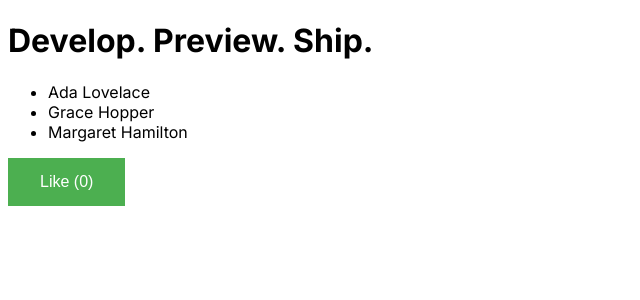
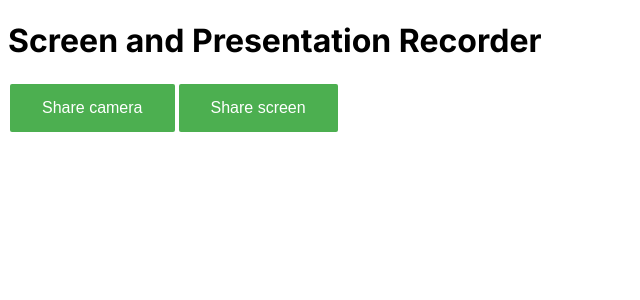
Before and after one commit to ujjwal123123/media-recording, a Next.js app: page / in a window 1280 px wide. Shown: the top 300 px of the page, without its empty margins (0-640 px from the left). Built offline with nearby package versions, Linux system fonts and the light colour scheme.

Commit message:
Add ability to record camera

```diff
--- a/src/app/button.css
+++ b/src/app/button.css
@@ -1,8 +1,10 @@
 Button {
   background-color: #4caf50; /* Green */
   border: none;
+  border-radius: 2px;
   color: white;
   padding: 15px 32px;
+  margin: 2px;
   text-align: center;
   text-decoration: none;
   display: inline-block;
--- a/src/app/button.tsx
+++ /dev/null
@@ -1,13 +0,0 @@
-"use client";
-import { useState } from "react";
-import "./button.css";
-
-export default function Button() {
-  const [likes, setLikes] = useState(0);
-
-  function handleClick() {
-    setLikes(likes + 1);
-  }
-
-  return <button onClick={handleClick}>Like ({likes})</button>;
-}
--- /dev/null
+++ b/src/app/camera_button.tsx
@@ -0,0 +1,77 @@
+"use client";
+import { useState } from "react";
+import "./button.css";
+
+let recordedChunks: Blob[] = [];
+let mediaRecorder: MediaRecorder | null = null;
+let mediaStream: MediaStream | null = null;
+
+enum RecordingState {
+  Ready, // Recording stopped or ready to record
+  RequestingPermission,
+  PermissionDenied,
+  Recording,
+}
+
+export default function Button() {
+  const [recordingState, setRecordingState] = useState(RecordingState.Ready);
+
+  function startRecording() {
+    setRecordingState(RecordingState.RequestingPermission);
+    let displayStream = navigator.mediaDevices.getUserMedia({
+      video: true,
+      audio: true, // TODO: give user option to record audio or not
+    });
+
+    displayStream.catch((error) => {
+      setRecordingState(RecordingState.PermissionDenied);
+      throw error;
+    });
+
+    displayStream.then((stream) => {
+      setRecordingState(RecordingState.Recording);
+      mediaRecorder = new MediaRecorder(stream);
+      mediaRecorder.ondataavailable = (event) => {
+        recordedChunks.push(event.data);
+      };
+      mediaRecorder.onstop = (event) => {
+        const blob = new Blob(recordedChunks, { type: "video/webm" });
+        const videoUrl = URL.createObjectURL(blob);
+
+        const video = document.createElement("video");
+        video.src = videoUrl;
+        video.controls = true;
+        document.body.appendChild(video);
+        video.width = 640;
+
+        console.log("recording stopped");
+      };
+      mediaRecorder.start();
+
+      const video = document.createElement("video");
+      video.srcObject = stream;
+      video.play();
+      video.width = 640;
+      document.body.appendChild(video);
+
+      mediaStream = stream;
+
+      stream.getTracks().forEach((track) => (track.onended = stopRecording));
+    });
+  }
+
+  function stopRecording() {
+    mediaStream?.getTracks().forEach((track) => track.stop());
+    mediaRecorder?.requestData;
+    mediaRecorder?.stop();
+    mediaRecorder = null;
+    mediaStream = null;
+    setRecordingState(RecordingState.Ready);
+  }
+
+  if (recordingState == RecordingState.Ready) {
+    return <button onClick={startRecording}>Share camera</button>;
+  } else {
+    return <button onClick={stopRecording}>Stop sharing camera</button>;
+  }
+}
--- a/src/app/page.tsx
+++ b/src/app/page.tsx
@@ -1,5 +1,6 @@
 // import { useState } from "react";
-import Button from "./button";
+import CameraButton from "./camera_button";
+import ScreenButton from "./screen_button";
 
 function Header({ title }: { title: string }) {
   return <h1>{title ? title : "Default title"}</h1>;
@@ -16,14 +17,12 @@ function Ul({ names }: { names: string[] }) {
 }
 
 export default function HomePage() {
-  const names = ["Ada Lovelace", "Grace Hopper", "Margaret Hamilton"];
-
   return (
     <div>
-      <Header title="Develop. Preview. Ship." />
-      <Ul names={names} />
+      <Header title="Screen and Presentation Recorder" />
 
-      <Button />
+      <CameraButton />
+      <ScreenButton />
     </div>
   );
 }
--- /dev/null
+++ b/src/app/screen_button.tsx
@@ -0,0 +1,22 @@
+"use client";
+import { useState } from "react";
+import "./button.css";
+
+export default function Button() {
+  const [likes, setLikes] = useState(0);
+
+  function handleClick() {
+    let displayStream = navigator.mediaDevices.getDisplayMedia();
+    displayStream.then((stream) => {
+      stream.getTracks().forEach((track) => console.log(track.label));
+
+      const video = document.createElement("video");
+      video.srcObject = stream;
+      video.play();
+      video.width = 640;
+      document.body.appendChild(video);
+    });
+  }
+
+  return <button onClick={handleClick}>Share screen</button>;
+}
```
Also changed, not shown: src/app/video.tsx (added, +7 -0 lines).
